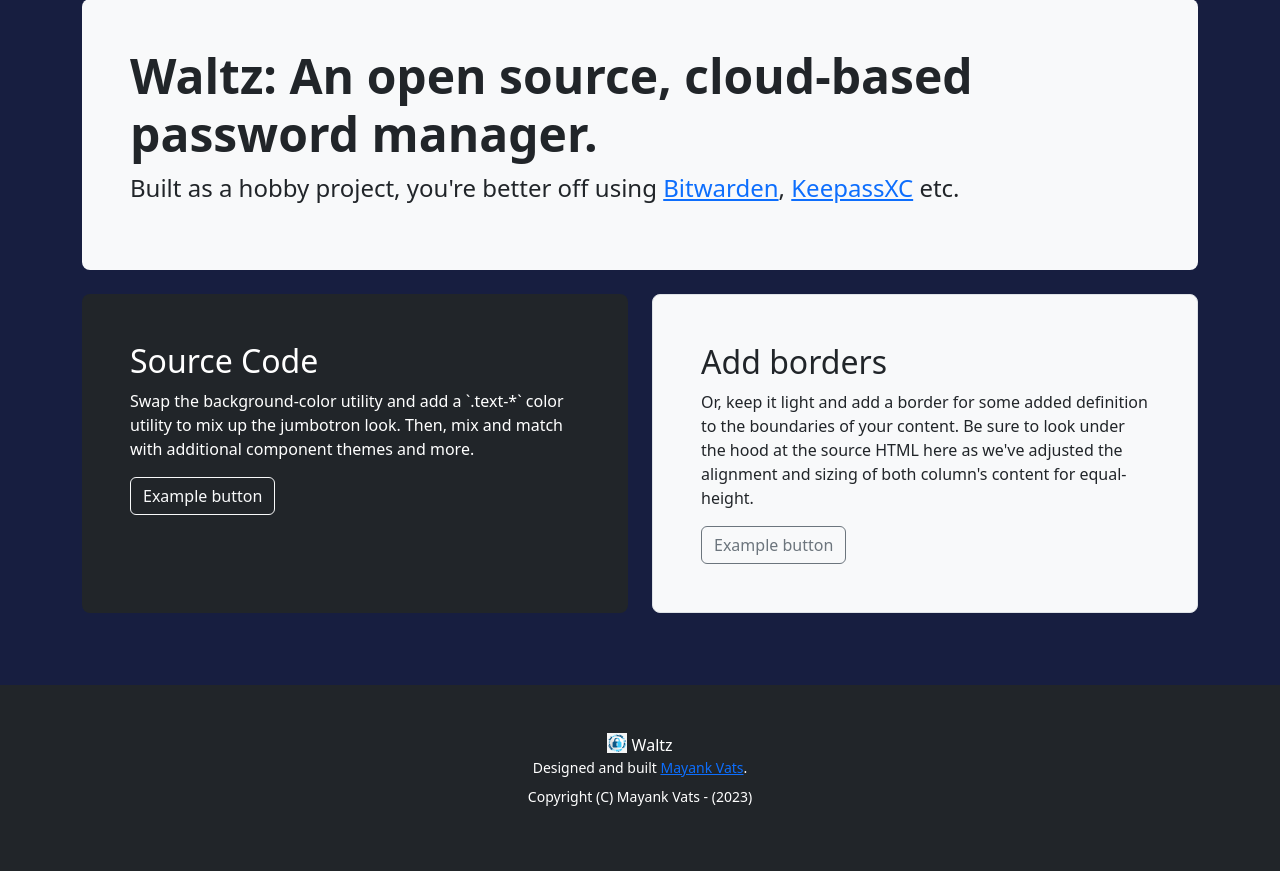
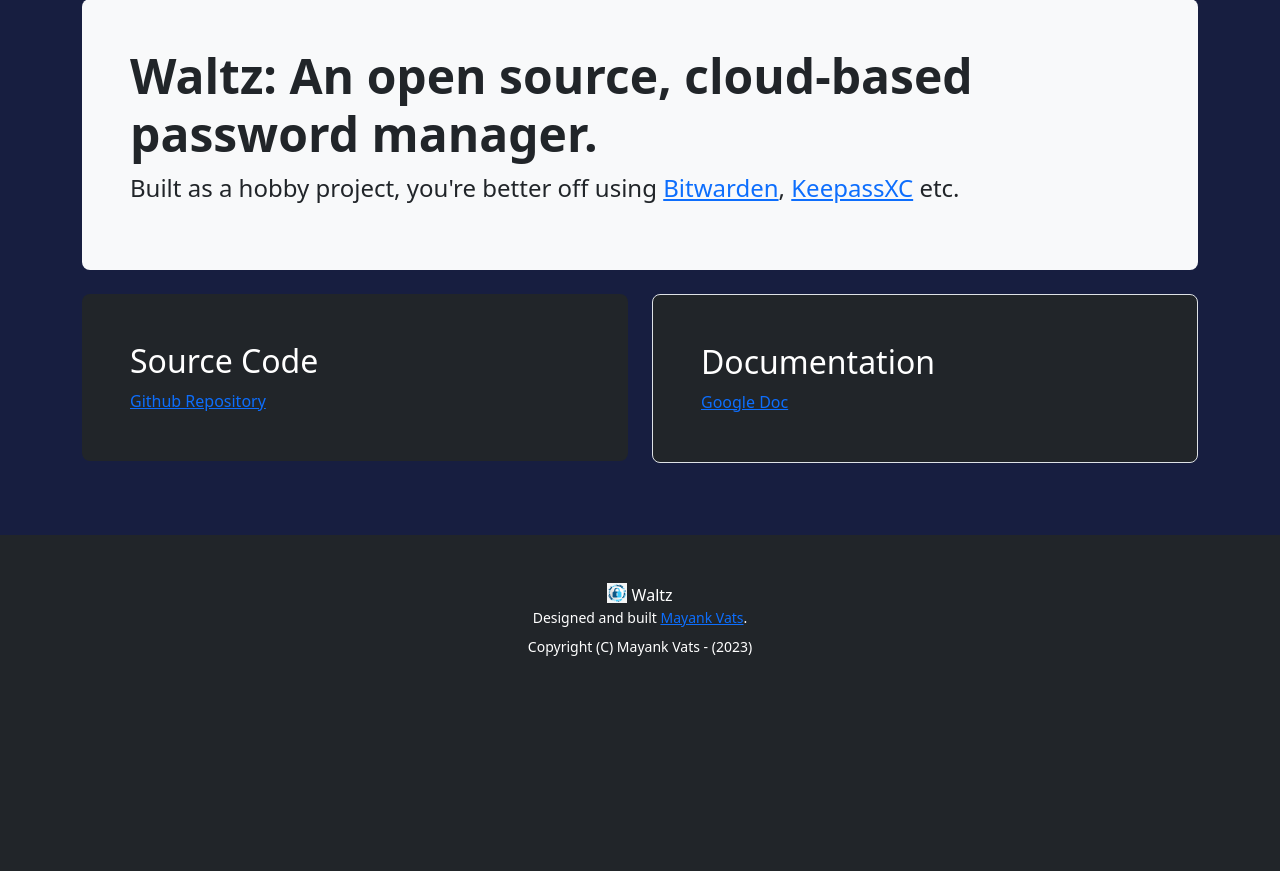
Before and after one commit to Theorist-Git/Waltz, a Flask app: page / in a window 1280 px wide. Shown: the part 162-1033 px from the top of the page. After the commit the page ends 818 px from the top, so only its background shows below. Run offline with Flask 3, Linux system fonts and the light colour scheme; some libraries are stand-ins or nearby versions.

Commit message:
Added option for `WSGI` `Gunicorn` server. Fixed `README.md`. Removed dummy text from `index.html`

```diff
--- a/main.py
+++ b/main.py
@@ -18,6 +18,7 @@
 
 from __init__ import create_app
 import logging
+from subprocess import call
 
 app = create_app()
 
@@ -37,4 +38,8 @@
         print('\033[1m', 'DEVELOPMENT SERVER', '\033[0m')
         app.run(debug=True, use_reloader=True, port=5000)
 
+    def run_unix_server():
+        print('\033[1m', 'PRODUCTION SERVER (GUNICORN)', '\033[0m')
+        call(["gunicorn", "--bind", "0.0.0.0:5000", "__init__:create_app()", "-w", "4"])
+
     run_dev_server()
--- a/templates/auth_templates/index.html
+++ b/templates/auth_templates/index.html
@@ -22,42 +22,19 @@
 
         <div class="row align-items-md-stretch">
             <div class="col-md-6">
-                <div class="h-100 p-5 text-white bg-dark rounded-3">
+                <div class="h-60 p-5 text-white bg-dark rounded-3">
                     <h2>Source Code</h2>
-                    <p>
-                        Swap the background-color utility and add a `.text-*` color utility to mix up the jumbotron look. Then, mix and match with additional component themes and more.
-                    </p>
-                    <button class="btn btn-outline-light" type="button">
-                        Example button
-                    </button>
+                        <a href="https://github.com/Theorist-Git/Waltz" target="_blank" rel="noopener noreferrer">Github Repository</a>
                 </div>
             </div>
             <div class="col-md-6">
-                <div class="h-100 p-5 bg-light border rounded-3">
-                    <h2>Add borders</h2>
-                    <p>
-                        Or, keep it light and add a border for some added definition to the boundaries of your content. Be sure to look under the hood at the source HTML here as we've adjusted the alignment and sizing of both column's
-                        content for equal-height.
-                    </p>
-                    <button class="btn btn-outline-secondary" type="button">
-                        Example button
-                    </button>
+                <div class="h-60 p-5 text-white bg-dark border rounded-3">
+                    <h2>Documentation</h2>
+                    <a href="https://docs.google.com/document/d/14gqeLpIeCwJndUs-l_jouSY-gEcySbOBjxlXVuc6LCI/edit?usp=sharing" target="_blank" rel="noopener noreferrer">Google Doc</a>
                 </div>
             </div>
         </div>
     </div>
 </section>
 
-<style>
-    .moveimage {
-        position: relative;
-        bottom: 320px;
-        left: 780px;
-        max-width: 100%;
-        height: auto;
-        margin-bottom: -20px;
-        margin-top: -20px;
-    }
-</style>
-
 {% endblock content %}
```
Also changed, not shown: README.md.
